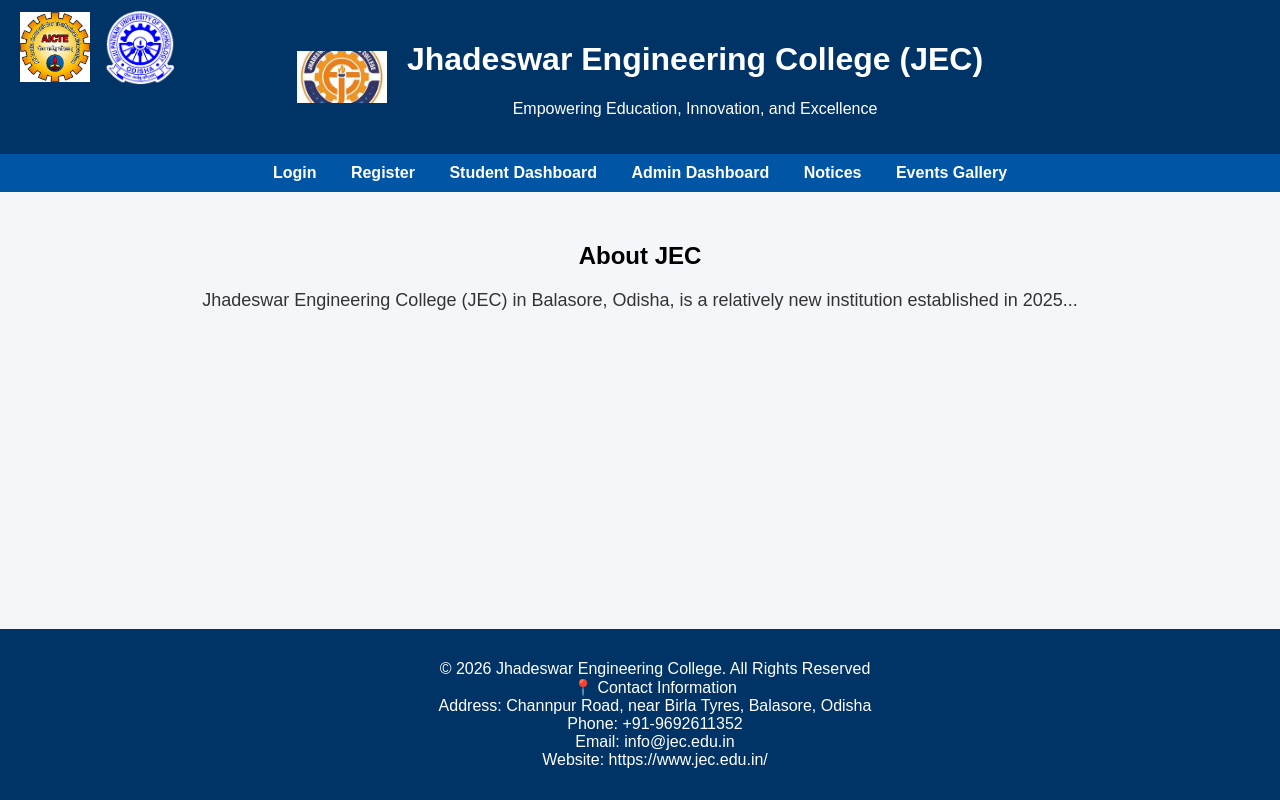
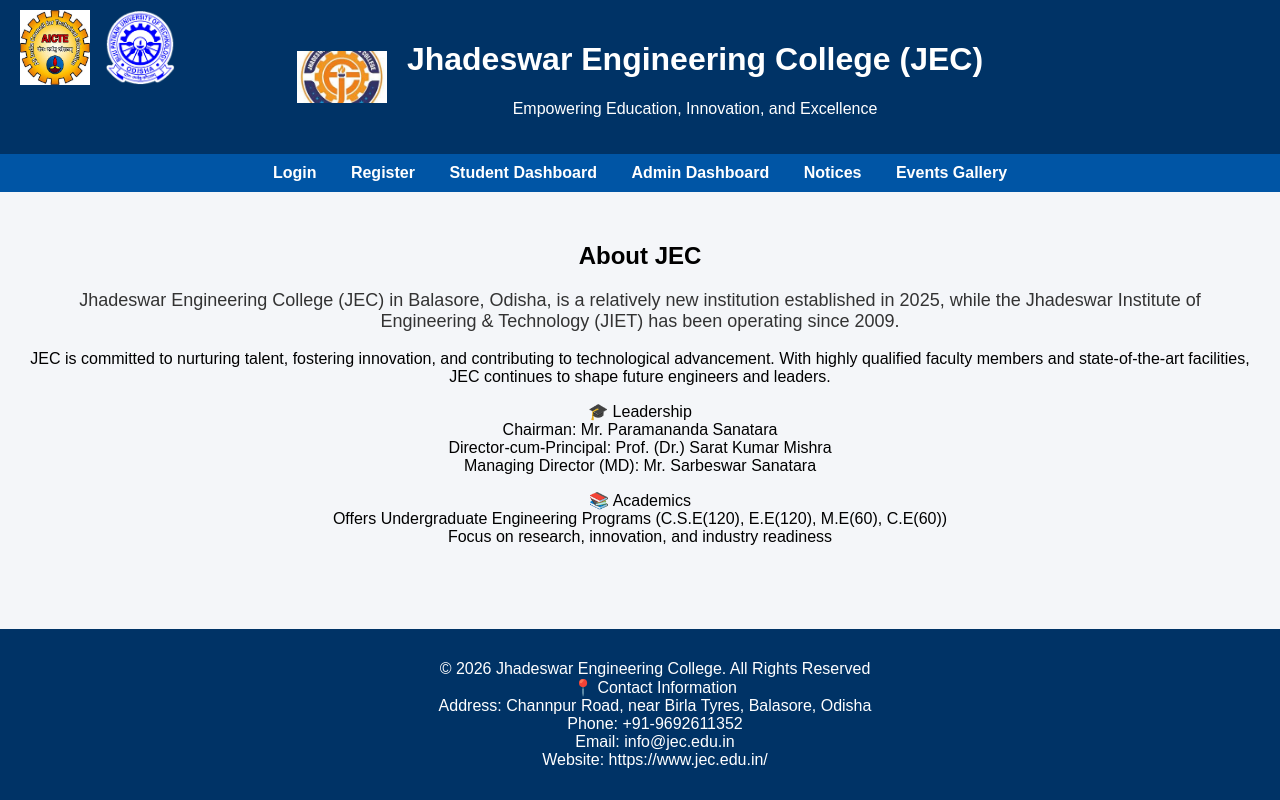
Before and after one commit to Rudranarayan747/jec-flask-app, a Python web app: template templates/index.html in a window 1280 px wide. Run offline with Jinja, Linux system fonts and the light colour scheme; the template is opened without the code that fills it, so the values that code supplies are empty.

Commit message:
Update index.html

```diff
--- a/templates/index.html
+++ b/templates/index.html
@@ -3,25 +3,80 @@
 <head>
     <title>Welcome to JEC Portal</title>
     <style>
-        body { font-family: Arial, sans-serif; background: #f4f6f9; margin: 0; padding: 0; }
-        header { background: #003366; color: white; padding: 20px; text-align: center; position: relative; }
-        .logos-left { position: absolute; top: 10px; left: 20px; display: flex; flex-direction: row; align-items: center; gap: 15px; }
-        .logos-left img { width: 70px; height: auto; }
-        .header-content { display: flex; align-items: center; justify-content: center; gap: 20px; }
-        .jec-logo { width: 90px; height: auto; }
-        nav { background: #0055a5; padding: 10px; text-align: center; }
-        nav a { color: white; margin: 0 15px; text-decoration: none; font-weight: bold; }
-        section { padding: 30px; text-align: center; }
-        footer { background: #003366; color: white; text-align: center; padding: 15px; position: fixed; bottom: 0; width: 100%; }
-        .highlight { font-size: 18px; color: #333; }
+        body {
+            font-family: Arial, sans-serif;
+            background: #f4f6f9;
+            margin: 0;
+            padding: 0;
+        }
+        header {
+            background: #003366;
+            color: white;
+            padding: 20px;
+            text-align: center;
+            position: relative; /* allows logos in corners */
+        }
+        .logos-left {
+            position: absolute;
+            top: 10px;
+            left: 20px;
+            display: flex;
+            flex-direction: row; /* side by side */
+            gap: 15px;           /* spacing between logos */
+        }
+        .logos-left img {
+            width: 70px;
+            height: auto;
+        }
+        .header-content {
+            display: flex;
+            align-items: center;
+            justify-content: center;
+            gap: 20px; /* space between logo and text */
+        }
+        .jec-logo {
+            width: 90px;
+            height: auto;
+        }
+        nav {
+            background: #0055a5;
+            padding: 10px;
+            text-align: center;
+        }
+        nav a {
+            color: white;
+            margin: 0 15px;
+            text-decoration: none;
+            font-weight: bold;
+        }
+        section {
+            padding: 30px;
+            text-align: center;
+        }
+        footer {
+            background: #003366;
+            color: white;
+            text-align: center;
+            padding: 15px;
+            position: fixed;
+            bottom: 0;
+            width: 100%;
+        }
+        .highlight {
+            font-size: 18px;
+            color: #333;
+        }
     </style>
 </head>
 <body>
     <header>
+        <!-- AICTE and BPUT logos side by side on left -->
         <div class="logos-left">
             <img src="{{ url_for('static', filename='aicte_logo.png') }}" alt="AICTE Logo">
             <img src="{{ url_for('static', filename='bput_logo.png') }}" alt="BPUT Logo">
         </div>
+
+        <!-- JEC logo beside heading -->
         <div class="header-content">
             <img src="{{ url_for('static', filename='jec_logo.png') }}" alt="JEC Logo" class="jec-logo">
             <div class="header-text">
@@ -42,7 +97,35 @@
 
     <section>
         <h2>About JEC</h2>
-        <p class="highlight">Jhadeswar Engineering College (JEC) in Balasore, Odisha, is a relatively new institution established in 2025...</p>
+        <p class="highlight">
+            Jhadeswar Engineering College (JEC) in Balasore, Odisha, is a relatively new institution established in 2025,
+            while the Jhadeswar Institute of Engineering & Technology (JIET) has been operating since 2009.
+        </p>
+        <p>
+            JEC is committed to nurturing talent, fostering innovation, and contributing to technological advancement.
+            With highly qualified faculty members and state-of-the-art facilities, JEC continues to shape future engineers and leaders.
+        </p>
+        <p>
+            🎓 Leadership<br>
+            Chairman: Mr. Paramananda Sanatara<br>
+            Director-cum-Principal: Prof. (Dr.) Sarat Kumar Mishra<br>
+            Managing Director (MD): Mr. Sarbeswar Sanatara
+        </p>
+        <p>
+            📚 Academics<br>
+            Offers Undergraduate Engineering Programs (C.S.E(120), E.E(120), M.E(60), C.E(60))<br>
+            Focus on research, innovation, and industry readiness
+        </p>
+    </section>
+
+    <section>
+        <h2>Quick Links</h2>
+        <p>
+            <a href="{{ url_for('student_dashboard') }}">Student Dashboard</a> |
+            <a href="{{ url_for('admin_dashboard') }}">Admin Dashboard</a> |
+            <a href="{{ url_for('add_notice') }}">View Notices</a> |
+            <a href="{{ url_for('events') }}">Events Gallery</a>
+        </p>
     </section>
 
     <footer>
```
